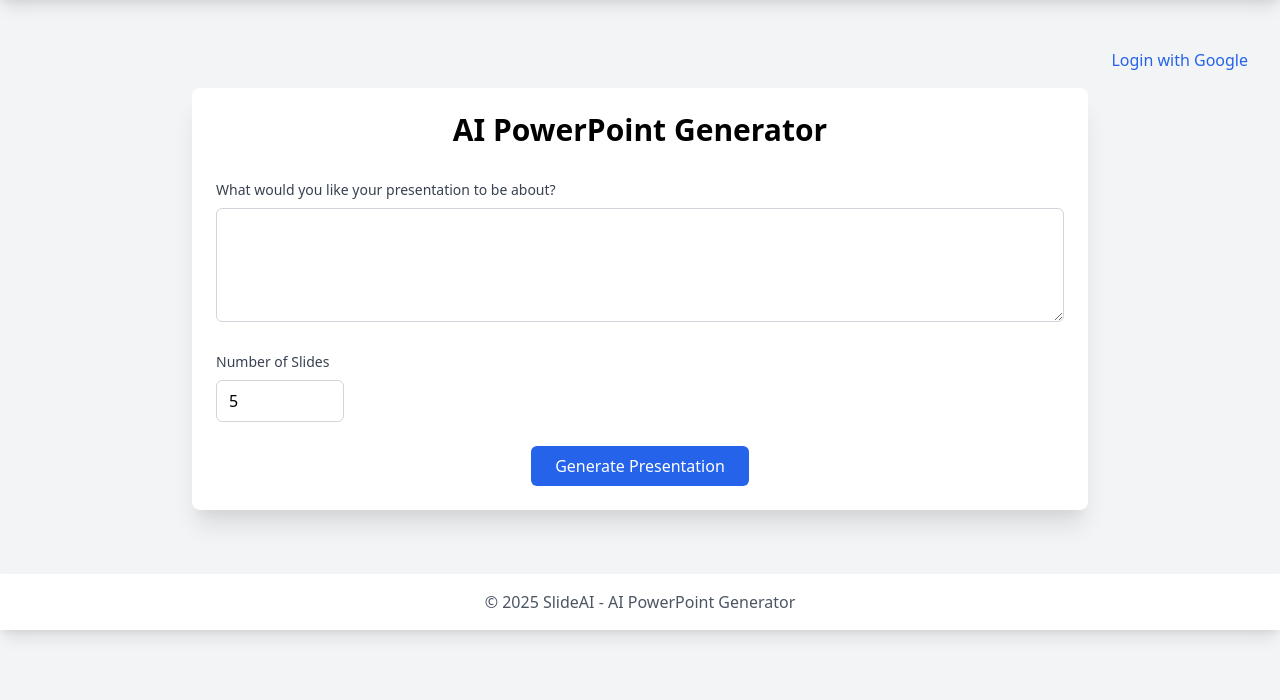
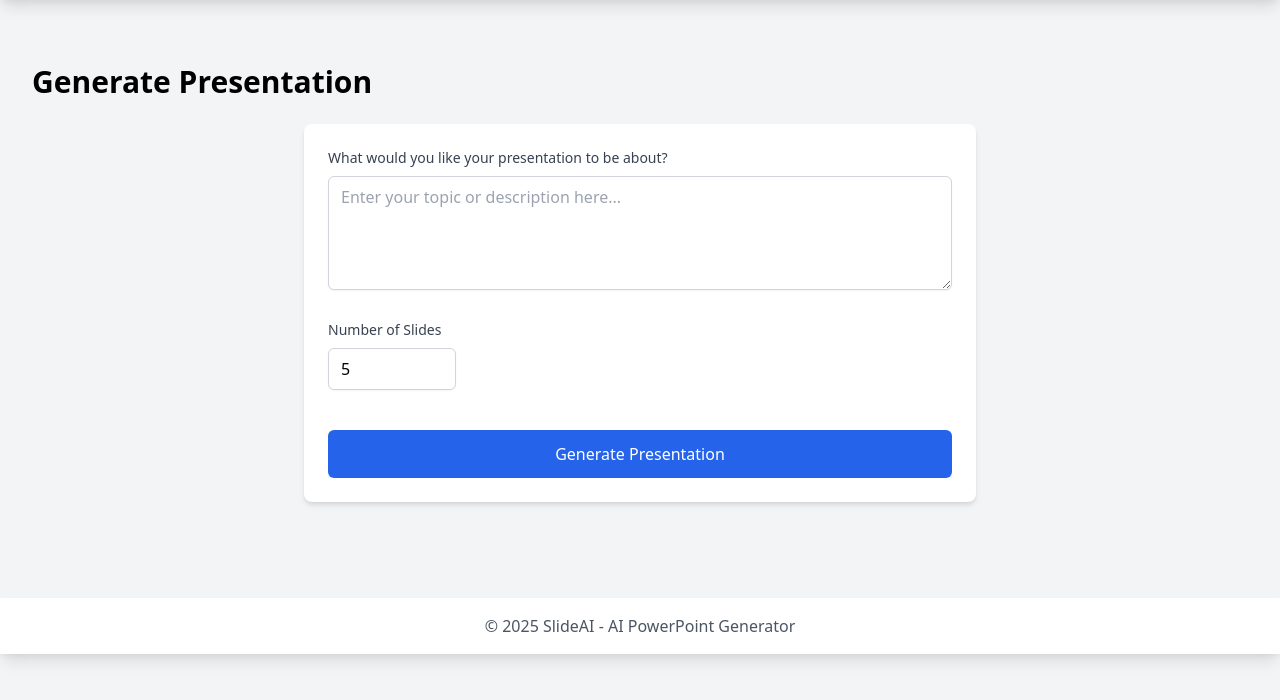
Before and after one commit to techanyday/pptjetz, a Python web app: template app/templates/generate.html in a window 1280 px wide. Shown: the part 60-760 px from the top of the page. Run offline with Jinja, Linux system fonts and the light colour scheme; the template is opened without the code that fills it, so the values that code supplies are empty.

Commit message:
fix: Update generate route and template to handle both GET and POST methods

```diff
--- a/app/templates/generate.html
+++ b/app/templates/generate.html
@@ -1,34 +1,41 @@
 {% extends "base.html" %}
 
 {% block content %}
-<div class="flex justify-end p-4 bg-gray-100">
-    <div class="flex items-center space-x-4">
-        {% if user.is_authenticated %}
-        <div class="flex items-center space-x-2">
-            <img src="{{ user.profile_pic }}" alt="Profile" class="w-8 h-8 rounded-full">
-            <span class="text-gray-700">{{ user.name }}</span>
-        </div>
-        <a href="{{ url_for('main.logout') }}" class="text-red-600 hover:text-red-800">Logout</a>
-        {% else %}
-        <a href="{{ url_for('main.login') }}" class="text-blue-600 hover:text-blue-800">Login with Google</a>
-        {% endif %}
-    </div>
-</div>
+<div class="container mx-auto px-4 py-8">
+    <h1 class="text-3xl font-bold mb-6">Generate Presentation</h1>
 
-<div class="max-w-4xl mx-auto">
-    <div class="bg-white shadow-xl rounded-lg p-6">
-        <h1 class="text-3xl font-bold text-center mb-8">AI PowerPoint Generator</h1>
-        <form action="{{ url_for('main.generate_presentation') }}" method="post" class="space-y-6">
+    <div class="max-w-2xl mx-auto bg-white rounded-lg shadow-md p-6">
+        <form method="POST" action="{{ url_for('main.generate') }}" class="space-y-6">
             <div>
                 <label for="prompt" class="block text-sm font-medium text-gray-700 mb-2">What would you like your presentation to be about?</label>
-                <textarea id="prompt" name="prompt" rows="4" class="w-full px-3 py-2 border border-gray-300 rounded-md focus:outline-none focus:ring-2 focus:ring-blue-500" required></textarea>
+                <textarea
+                    id="prompt"
+                    name="prompt"
+                    rows="4"
+                    class="w-full px-3 py-2 border border-gray-300 rounded-md shadow-sm focus:outline-none focus:ring-2 focus:ring-blue-500"
+                    placeholder="Enter your topic or description here..."
+                    required
+                ></textarea>
             </div>
+
             <div>
                 <label for="num_slides" class="block text-sm font-medium text-gray-700 mb-2">Number of Slides</label>
-                <input type="number" id="num_slides" name="num_slides" min="1" max="20" value="5" class="w-32 px-3 py-2 border border-gray-300 rounded-md focus:outline-none focus:ring-2 focus:ring-blue-500" required>
+                <input
+                    type="number"
+                    id="num_slides"
+                    name="num_slides"
+                    min="3"
+                    max="15"
+                    value="5"
+                    class="w-32 px-3 py-2 border border-gray-300 rounded-md shadow-sm focus:outline-none focus:ring-2 focus:ring-blue-500"
+                >
             </div>
-            <div class="text-center">
-                <button type="submit" class="bg-blue-600 text-white px-6 py-2 rounded-md hover:bg-blue-700 focus:outline-none focus:ring-2 focus:ring-blue-500 focus:ring-offset-2">
+
+            <div class="pt-4">
+                <button
+                    type="submit"
+                    class="w-full bg-blue-600 text-white px-6 py-3 rounded-md hover:bg-blue-700 focus:outline-none focus:ring-2 focus:ring-blue-500 focus:ring-offset-2 transition-colors"
+                >
                     Generate Presentation
                 </button>
             </div>
```
Also changed, not shown: app/routes.py (+23 -30 lines).
